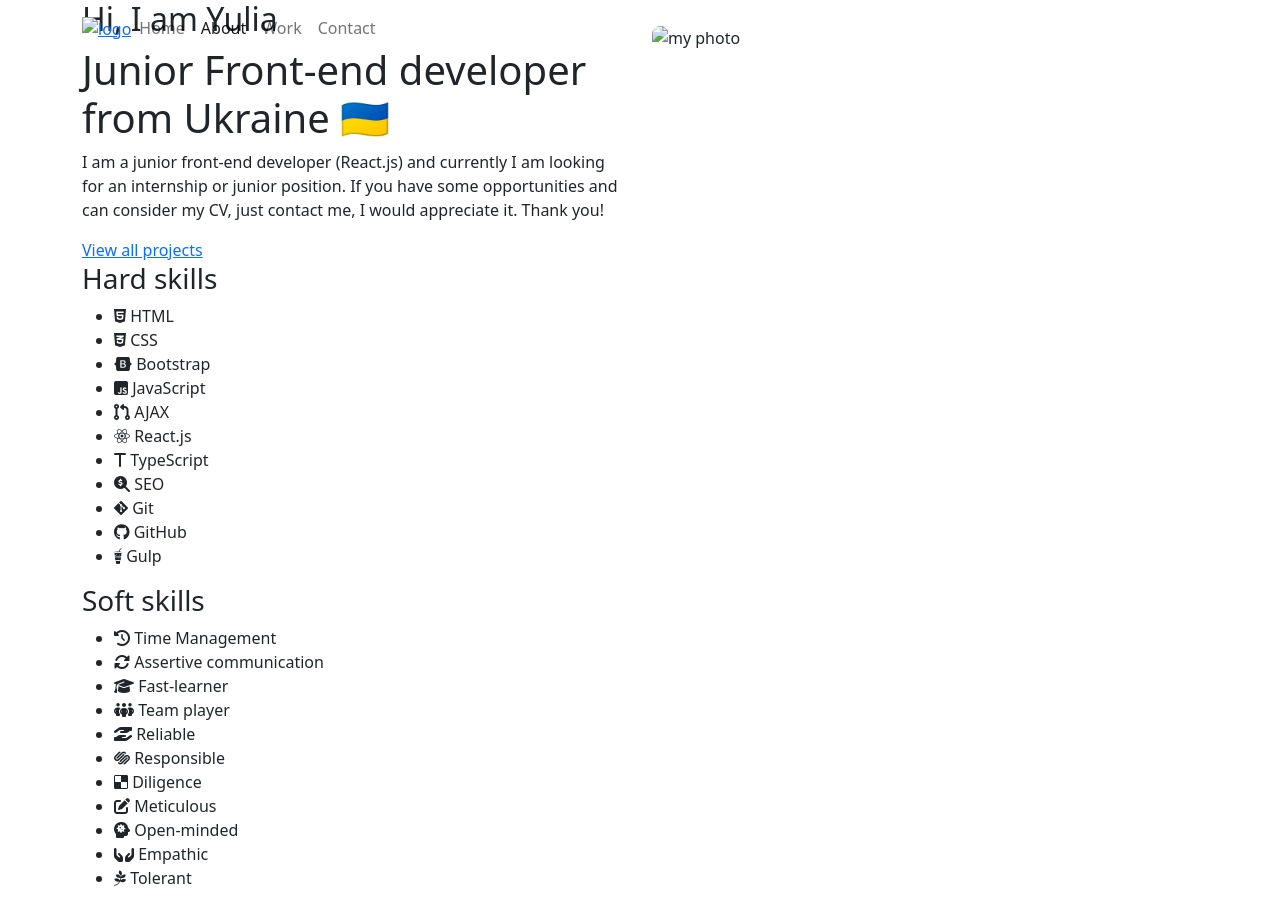
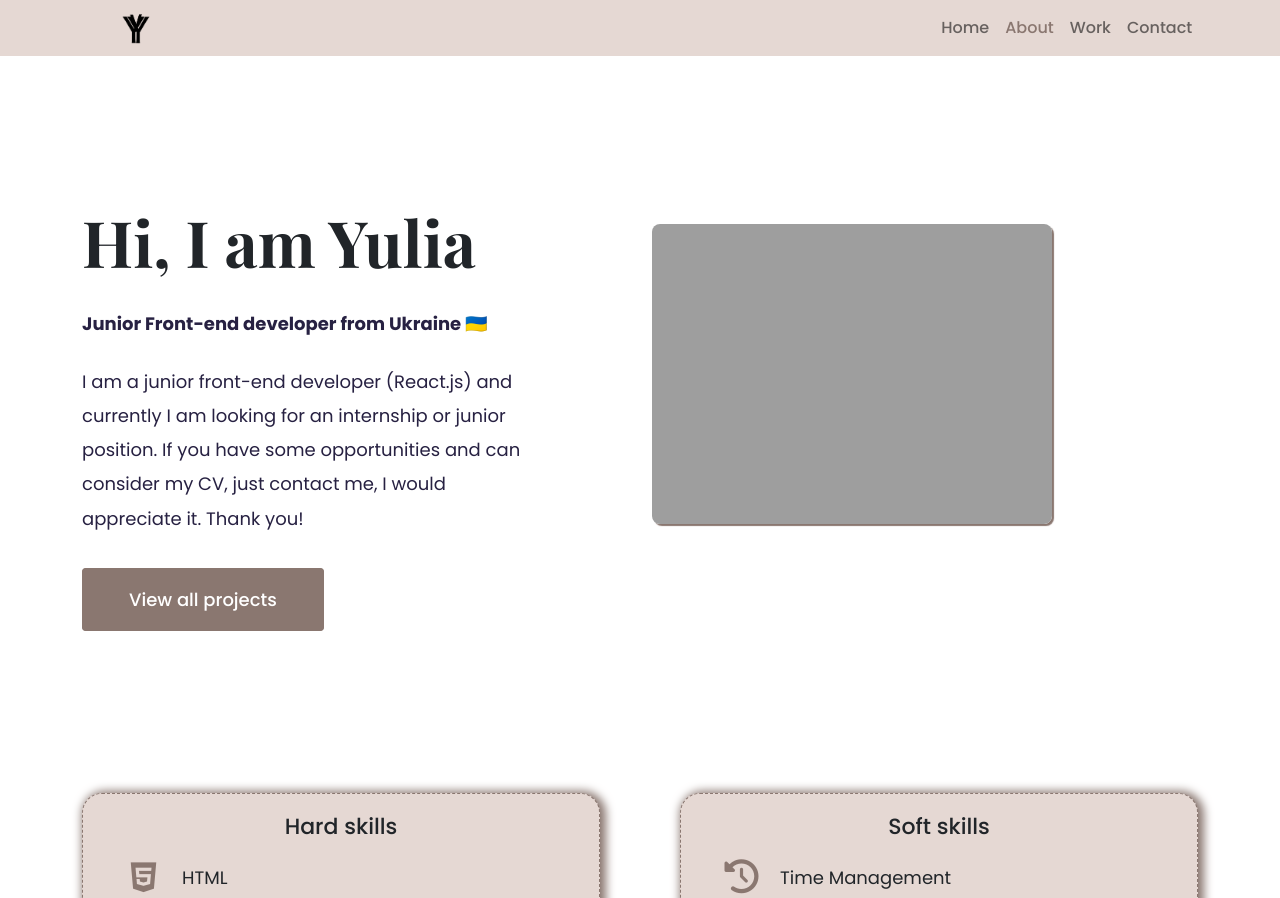
Before and after one commit to InvincibleSun/portfolio, a website: page about.html in a window 1280 px wide. Shown: the top 898 px of the page. Drawn offline with nearby package versions, Linux system fonts and the light colour scheme; the site is published under a folder, as on GitHub Pages, so addresses that start at the root find nothing.

Commit message:
fixed paths

```diff
--- a/about.html
+++ b/about.html
@@ -14,7 +14,7 @@
     <meta name="author" content="Yulia Vitiunina" />
 
     <link rel="canonical" href="https://creative-praline-5c460e.netlify.app" />
-    <link rel="icon" href="/images/favicon.ico" type="image/x-icon" />
+    <link rel="icon" href="./images/favicon.ico" type="image/x-icon" />
 
     <link
       href="https://cdn.jsdelivr.net/npm/bootstrap@5.2.2/dist/css/bootstrap.min.css"
@@ -28,8 +28,8 @@
       href="https://fonts.googleapis.com/css2?family=Playfair+Display:wght@700&family=Poppins:wght@400;500;700&display=swap"
       rel="stylesheet"
     />
-    <link rel="stylesheet" href="/styles/style.css" type="text/css" />
-    <link rel="stylesheet" href="/styles/about.css" type="text/css" />
+    <link rel="stylesheet" href="./styles/style.css" type="text/css" />
+    <link rel="stylesheet" href="./styles/about.css" type="text/css" />
 
     <script src="https://kit.fontawesome.com/fcd9b50605.js" crossorigin="anonymous"></script>
   </head>
@@ -38,8 +38,8 @@
       <header>
         <nav class="navbar navbar-expand-lg fixed-top">
           <div class="container">
-            <a href="/" class="logo" title="Yulia Vitiunina logo">
-              <img src="/images/logo.png" alt="logo" width="30px" title="Yulia Vitiunina logo" />
+            <a href="./" class="logo" title="Yulia Vitiunina logo">
+              <img src="./images/logo.png" alt="logo" width="30px" title="Yulia Vitiunina logo" />
             </a>
             <button
               class="navbar-toggler"
@@ -55,16 +55,16 @@
             <div class="collapse navbar-collapse" id="navbarNav">
               <ul class="navbar-nav">
                 <li class="nav-item">
-                  <a class="nav-link" aria-current="page" href="/" title="Homepage">Home</a>
+                  <a class="nav-link" aria-current="page" href="./" title="Homepage">Home</a>
                 </li>
                 <li class="nav-item">
-                  <a class="nav-link active" href="/about.html" title="About me page">About</a>
+                  <a class="nav-link active" href="./about.html" title="About me page">About</a>
                 </li>
                 <li class="nav-item">
-                  <a class="nav-link" href="/work.html" title="My work">Work</a>
+                  <a class="nav-link" href="./work.html" title="My work">Work</a>
                 </li>
                 <li class="nav-item">
-                  <a class="nav-link" href="/contact.html" title="Contacts">Contact</a>
+                  <a class="nav-link" href="./contact.html" title="Contacts">Contact</a>
                 </li>
               </ul>
             </div>
@@ -84,11 +84,11 @@
                   internship or junior position. If you have some opportunities and can consider my
                   CV, just contact me, I would appreciate it. Thank you!
                 </p>
-                <a href="/work.html" class="accent-btn" title="My work link">View all projects</a>
+                <a href="./work.html" class="accent-btn" title="My work link">View all projects</a>
               </div>
               <div class="mt-4 col-xl-6 col-12">
                 <img
-                  src="/images/photo.jpeg"
+                  src="./images/photo.jpeg"
                   alt="my photo"
                   class="img-fluid rounded-3"
                   title="Yulia Vitiunina photo"
```
Also changed, not shown: contact.html (+9 -9 lines), index.html (+8 -8 lines), work.html (+7 -7 lines).
